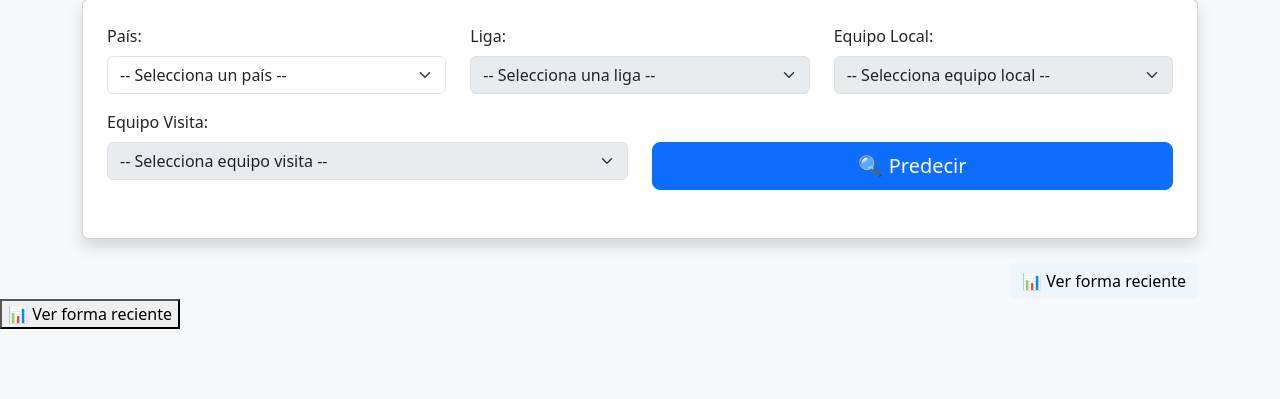
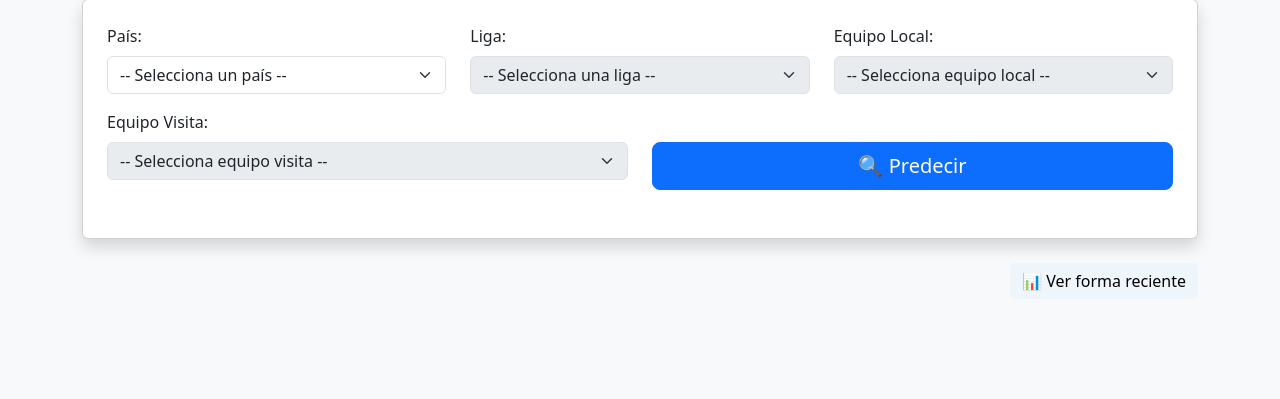
Before and after one commit to rockongo/RockData, a Flask app: page / in a window 1280 px wide. Shown: the part 164-563 px from the top of the page. Run offline with Flask 3, Linux system fonts and the light colour scheme; some web fonts are replaced.

Commit message:
Corrijo ruta fetch simulacion forma reciente

```diff
--- a/templates/index.html
+++ b/templates/index.html
@@ -104,7 +104,7 @@
     box.style.display = box.style.display === "none" ? "block" : "none";
   }
 
-  fetch("/simulacion_forma_reciente.json")
+  fetch("/forma_reciente")
     .then(r => r.json())
     .then(data => {
       const f = data.forma_reciente;
@@ -168,14 +168,14 @@
     });
 </script>
 <!-- Botón -->
-<button onclick="verFormaReciente()">📊 Ver forma reciente</button>
+
 
 <!-- Contenedor de resultados -->
-<div id="resultadosForma" style="margin-top: 20px;"></div>
+
 
 <!-- Script -->
 <script>
-function verFormaReciente() {
+
     fetch('/forma_reciente')
     .then(response => response.json())
     .then(data => {
```
